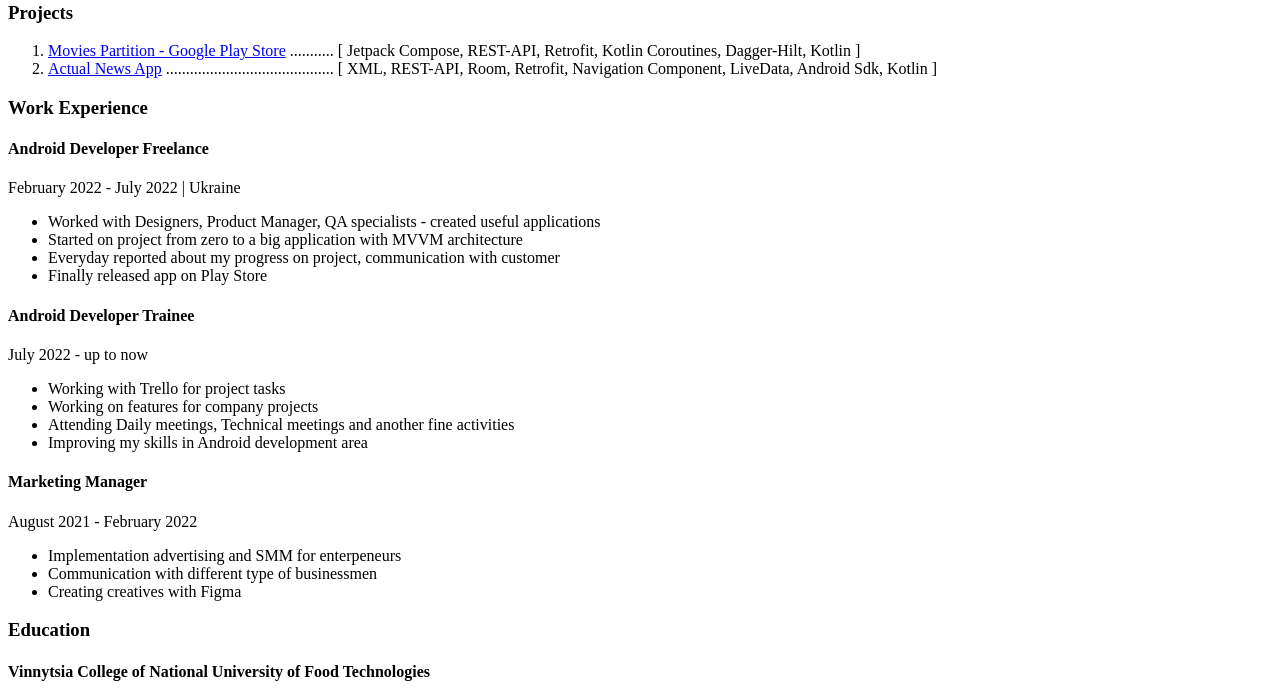
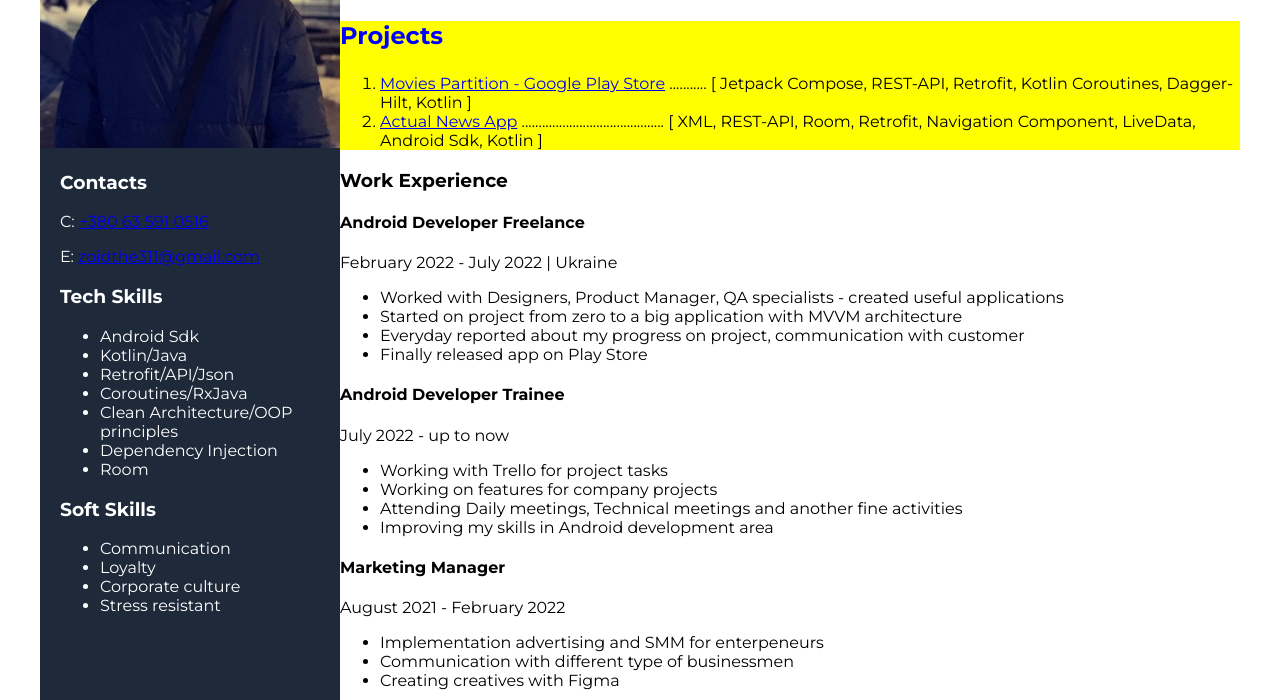
Before and after one commit to yuriycode/Resume, a plain HTML site: page index.html in a window 1280 px wide. Shown: the part 180-880 px from the top of the page. Drawn offline with Linux system fonts and the light colour scheme.

Commit message:
connect fonts, structurize information on CV

```diff
--- a/index.html
+++ b/index.html
@@ -4,18 +4,22 @@
     <meta charset="UTF-8">
     <meta http-equiv="X-UA-Compatible" content="IE=edge">
     <meta name="viewport" content="width=device-width, initial-scale=1.0">
+    <link rel="preconnect" href="https://fonts.googleapis.com">
+    <link rel="preconnect" href="https://fonts.gstatic.com" crossorigin>
+    <link href="https://fonts.googleapis.com/css2?family=Montserrat:wght@400;700&display=swap" rel="stylesheet">
+    <link rel="stylesheet" href="styles/styles.css">
     <title>Resume - Yuriy Kravets</title>
 </head>
 <body>
 
     <!--Main-->
-    <div>
+    <div class="main">
 
     <!--Main content-->
-    <div>
+    <div class="main-content">
 
         <!--about employee-->
-        <div>
+        <div class="about">
 
             <h2> Android Developer </h2>
 
@@ -27,8 +31,9 @@
         </div>
 
         <!--Projects-->
-        <div>
-            <h3>Projects</h3>
+        <div class="projects">
+            <h3 class="project-title">
+                Projects</h3>
 
             <ol>
 
@@ -49,7 +54,7 @@
 
 
         <!--Work experience-->
-        <div>
+        <div class="work experience">
             <h3>Work Experience</h3>
             <!--First place of work-->
             <div>
@@ -93,7 +98,7 @@
         </div>
 
         <!--Education-->
-        <div>
+        <div class="education">
             <h3>Education</h3>
             <h4>Vinnytsia College of National University of Food Technologies</h4>
             <h5>Computer Engineering</h5>
@@ -104,14 +109,14 @@
     </div>
 
     <!--Side bar-->
-    <aside>
+    <aside class="side-bar">
 
         <!--Image-->
         <img src="img/resume_photo.jpg" alt="user photo"
         height="320dp", width="300dp">
 
         <!--Contacts-->
-        <div>
+        <div class="contacts">
             <h3>Contacts</h3>
 
             <div>
@@ -127,13 +132,13 @@
         </div>
 
         <!--Tech skills-->
-        <div>
+        <div class="tech-skills">
         <h3>Tech Skills</h3>
         <ul>
             <li>Android Sdk</li>
             <li>Kotlin/Java</li>
             <li>Retrofit/API/Json</li>
-            <li>Coroutines/Multithreading/RxJava</li>
+            <li>Coroutines/RxJava</li>
             <li>Clean Architecture/OOP principles</li>
             <li>Dependency Injection</li>
             <li>Room</li>
@@ -141,7 +146,7 @@
     </div>
 
         <!--Soft skills-->
-        <div>
+        <div class="soft-skills">
         <h3>Soft Skills</h3>
         <ul>
             <li>Communication</li>
--- /dev/null
+++ b/styles/styles.css
@@ -0,0 +1,44 @@
+body {
+    font-family: 'Montserrat', sans-serif;
+}
+
+/* main styles */
+.main {
+    display: flex;
+    flex-direction: row-reverse;
+    width: 1200px;
+    margin: 0 auto;
+}
+.main-content {
+    background-color: white;
+}
+
+/* side bar styles */
+.side-bar{
+    background-color: #1E2939;
+}
+
+.contacts{
+    color: white;
+    margin-left: 20px;
+}
+
+.tech-skills{
+    color: white;
+    margin-left: 20px;
+}
+
+.soft-skills {
+    color: white;
+    margin-left: 20px;
+}
+
+/* project styles */
+.projects {
+    background-color: yellow;
+}
+
+.project-title {
+    color: blue;
+    font-size: x-large;
+}
```
